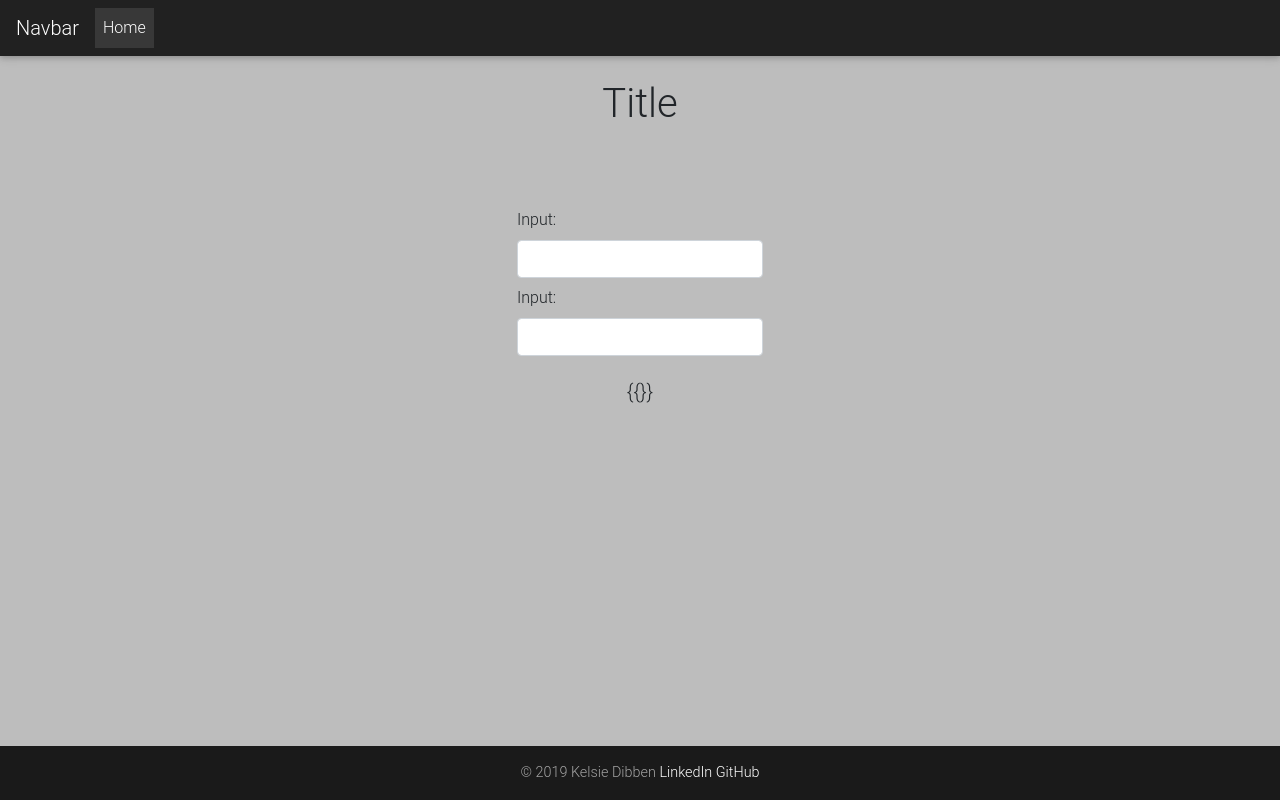
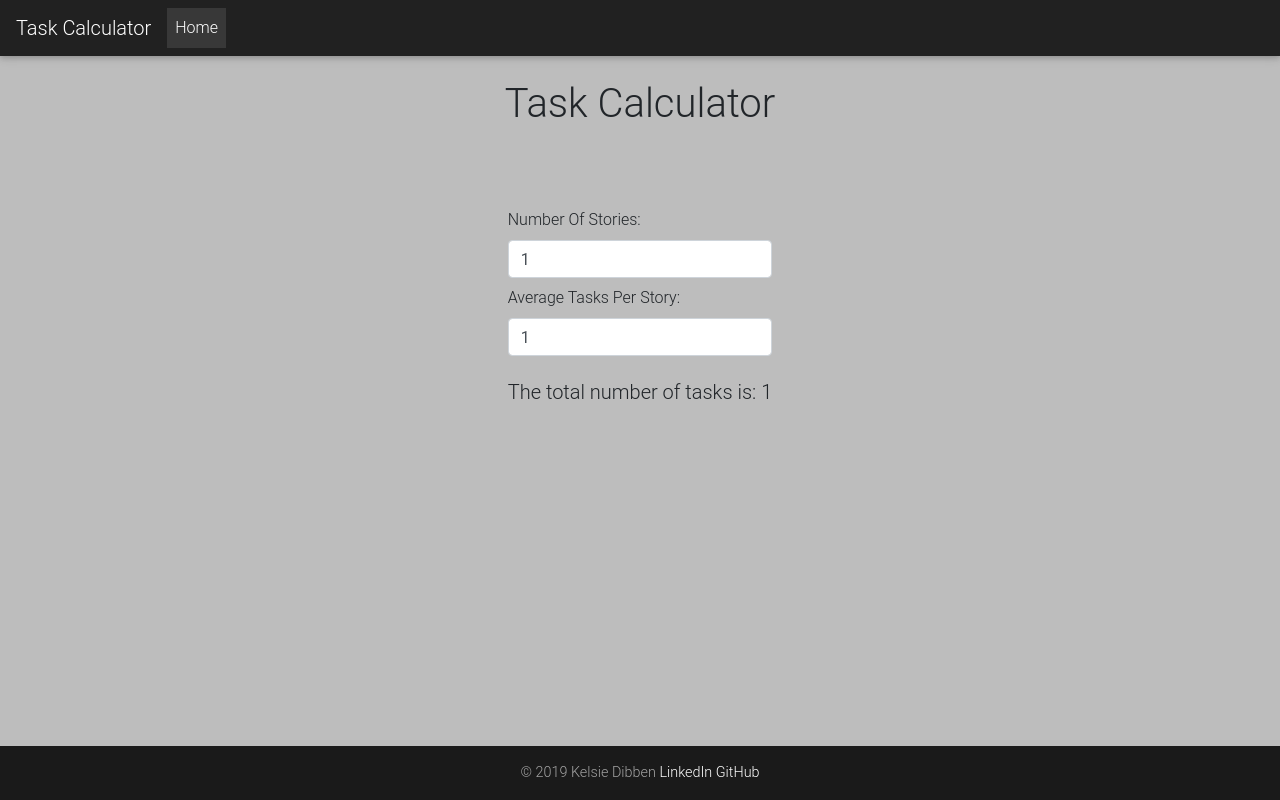
Before and after one commit to kdibben/vue-app-challenge, a plain HTML site: page index.html in a window 1280 px wide. Drawn offline with nearby package versions, Linux system fonts and the light colour scheme.

Commit message:
Working app challenge

```diff
--- /dev/null
+++ b/components/calculations.js
@@ -0,0 +1,19 @@
+const calculateTasks = (numOfStories, tasksPerStory) => {
+    return numOfStories * tasksPerStory
+}
+
+const taskCalculator = new Vue({
+    el: '#taskCalculator',
+    data: {
+        countOfStories: 1,
+        avgTasksPerStory: 1
+    },
+    computed: {
+        totalTasks: function () {
+            const countOfStories = parseInt(this.countOfStories)
+            const avgTasksPerStory = parseInt(this.avgTasksPerStory)
+
+            return `The total number of tasks is: ${calculateTasks(countOfStories, avgTasksPerStory)}`
+        }
+    }
+})
--- a/index.html
+++ b/index.html
@@ -16,14 +16,14 @@
     <!-- My CSS -->
     <link rel="stylesheet" href="/styles/style.css">
 
-    <title>Document</title>
+    <title>Task Calculator</title>
 </head>
 
 <body class="grey lighten-1">
     <header>
         <!-- Navbar -->
         <nav class="navbar navbar-expand-lg navbar-dark elegant-color-dark">
-            <a class="navbar-brand" href="index.html">Navbar</a>
+            <a class="navbar-brand" href="index.html">Task Calculator</a>
             <button class="navbar-toggler" type="button" data-toggle="collapse" data-target="#navbarNav"
                 aria-controls="navbarNav" aria-expanded="false" aria-label="Toggle navigation">
                 <span class="navbar-toggler-icon"></span>
@@ -36,22 +36,22 @@
                 </ul>
             </div>
         </nav>
-        <h1 class="text-center mt-4">Title</h1>
+        <h1 class="text-center mt-4">Task Calculator</h1>
     </header>
     <main class="container-fluid d-flex justify-content-center">
         <div class="row">
-            <div class="col-md-12" style="padding: 4em">
+            <div id="taskCalculator" class="col-md-12" style="padding: 4em">
                 <fieldset class="mt-2">
-                    <label for="exampleForm2">Input:</label>
-                    <input v-model="exampleForm2" id="exampleForm2"type="number" class="form-control">
+                    <label for="countOfStories">Number Of Stories:</label>
+                    <input v-model="countOfStories" id="countOfStories" type="number" min="1" class="form-control">
                 </fieldset>
 
                 <fieldset class="mt-2">
-                    <label for="exampleForm2">Input:</label>
-                    <input v-model="exampleForm2" id="exampleForm2"type="number" class="form-control">
+                    <label for="avgTasksPerStory">Average Tasks Per Story:</label>
+                    <input v-model="avgTasksPerStory" id="avgTasksPerStory" type="number" min="1" class="form-control">
                 </fieldset>
 
-                <h5 class="mt-4 text-center">{{}}</h5>
+                <h5 class="mt-4 text-center">{{totalTasks}}</h5>
             </div>
         </div>
     </main>
@@ -80,8 +80,10 @@
     <script type="text/javascript"
         src="https://cdnjs.cloudflare.com/ajax/libs/mdbootstrap/4.8.10/js/mdb.min.js"></script>
 
-    <!-- My JavaScript-->
-    <script src="scripts/calculations.js"></script>
+    <script src="https://cdnjs.cloudflare.com/ajax/libs/vue/2.6.10/vue.js"></script>
+
+    <script src="components/calculations.js"></script>
+
 </body>
 
 </html>
```
